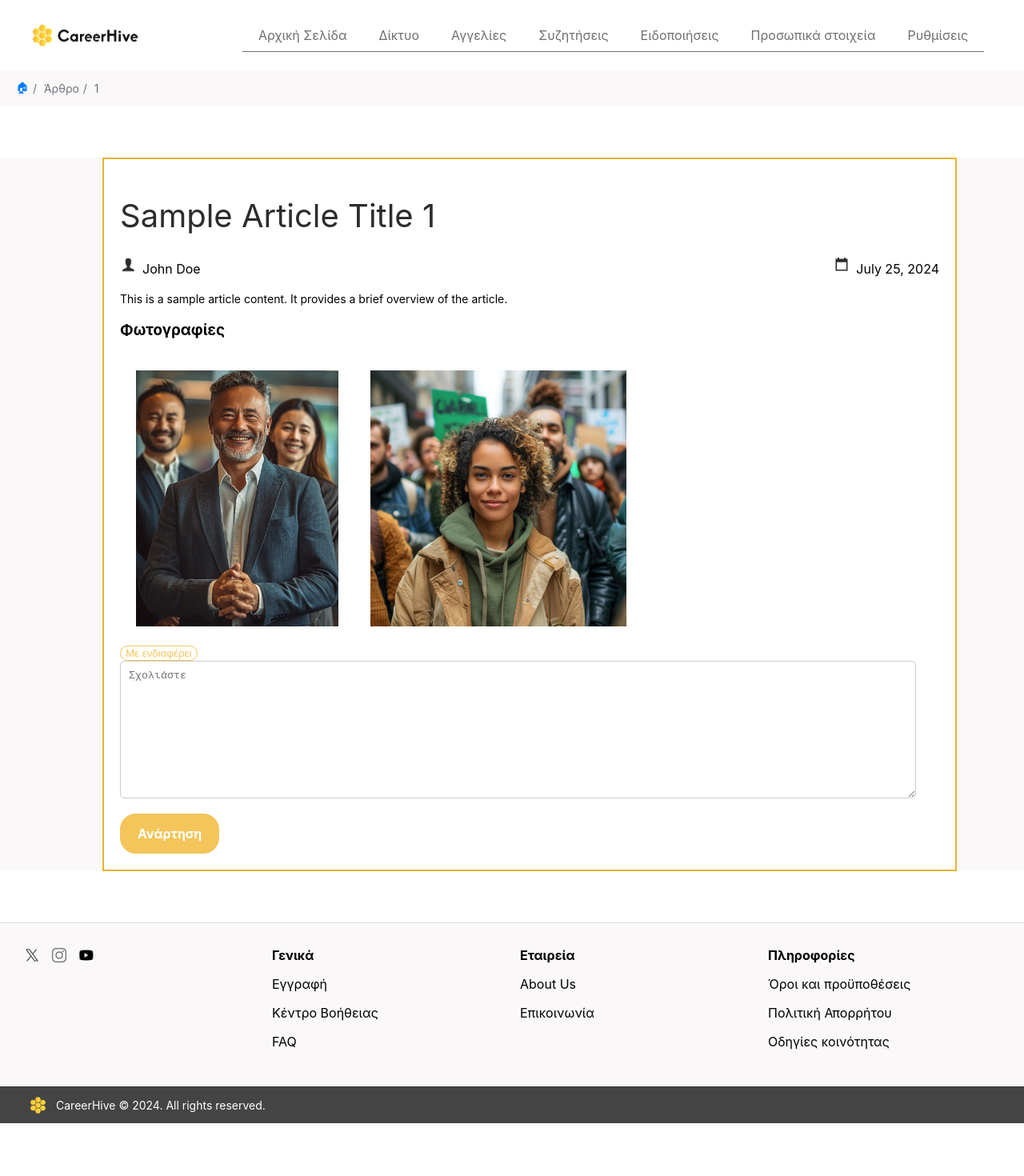
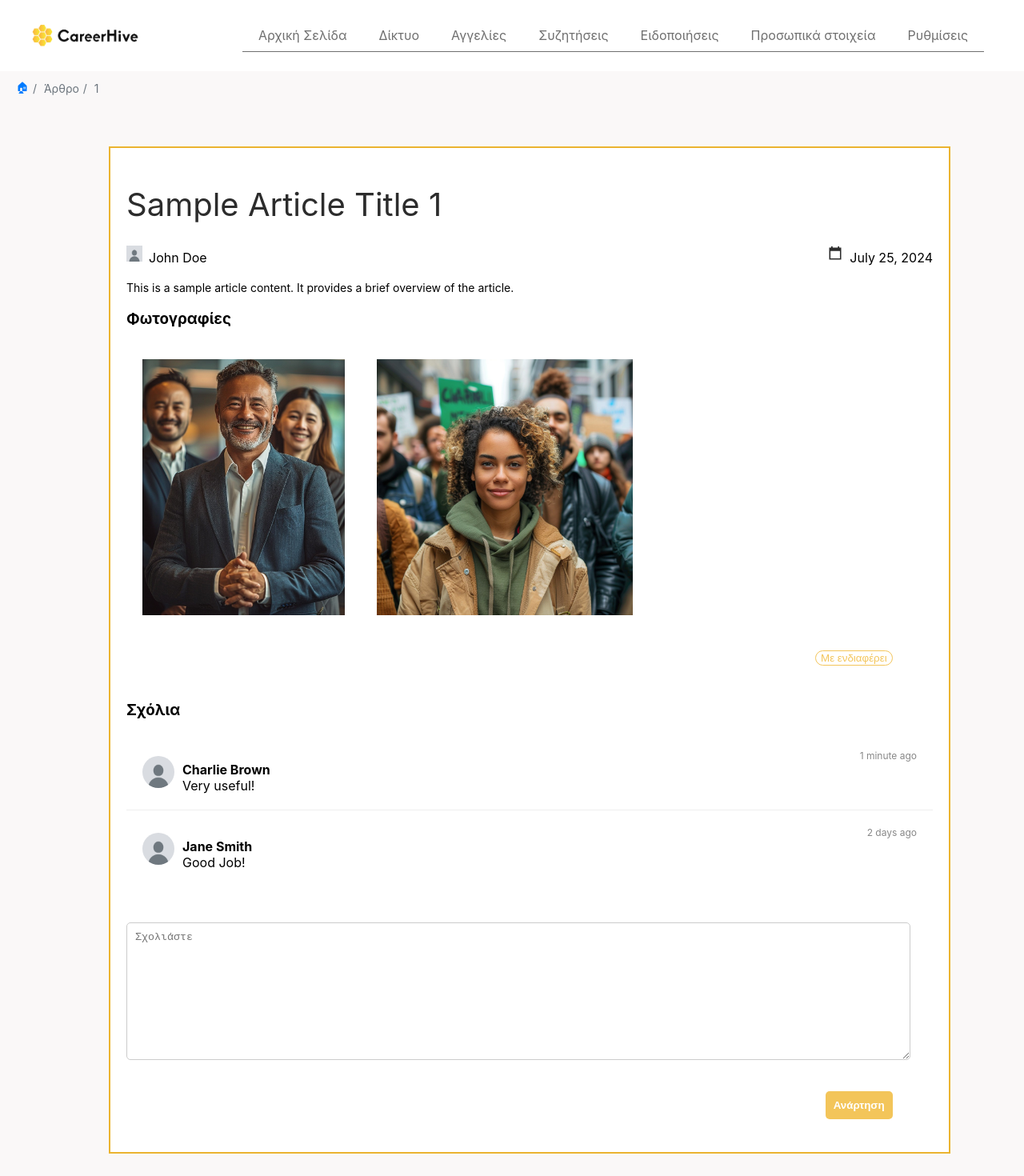
Before and after one commit to IoannaMaritsa/ted, a React (Create React App) app in the folder react-app/: page /epaggelmatias_article/1 in a window 1280 px wide. Shown: the top 1470 px of the page at 80% size. Before the commit the page ends 1404 px from the top, so only its background shows below. Built offline with nearby package versions, Linux system fonts and the light colour scheme.

Commit message:
article fixes

```diff
--- a/react-app/src/App.js
+++ b/react-app/src/App.js
@@ -43,6 +43,7 @@ export default function App() {
             <Route path="/forgot_password" element={<ForgotPass />} />
             <Route path="/admin" element={<Diax_Home />} />
             <Route path="/epaggelmatias_homepage" element={<Epag_Home />} />
+            <Route path="/user_profile" element={<Epag_network_profile />} />
             <Route path="epaggelmatias_article/:id" element={<Epag_article />} />
             <Route path="/epaggelmatias_aggelies" element={<Epag_job_ad />} />
             <Route path="/epaggelmatias_messages" element={<Epag_messages />} />
--- a/react-app/src/css/global.css
+++ b/react-app/src/css/global.css
@@ -10,7 +10,7 @@
   --background-color: #FAF8F8;
   --border-color: #DFDFDF;
   --error-red: #e40c0c;
-    --font-basic: font-family: -apple-system,system-ui,BlinkMacSystemFont,Segoe UI,Roboto,Helvetica Neue,Fira Sans,Ubuntu,Oxygen,Oxygen Sans,Cantarell,Droid Sans,Apple Color Emoji,Segoe UI Emoji,Segoe UI Emoji,Segoe UI Symbol,Lucida Grande,Helvetica,Arial,sans-serif;
+  --font-basic: font-family: -apple-system, system-ui, BlinkMacSystemFont, Segoe UI, Roboto, Helvetica Neue, Fira Sans, Ubuntu, Oxygen, Oxygen Sans, Cantarell, Droid Sans, Apple Color Emoji, Segoe UI Emoji, Segoe UI Emoji, Segoe UI Symbol, Lucida Grande, Helvetica, Arial, sans-serif;
 }
 
 .button-primary {
@@ -68,16 +68,20 @@
   font-family: var(--font-basic);
   font-size: 1rem;
   color: var(--text-dark-grey);
-    margin-top: 20px; /* Space between submit button and prompt */
+  margin-top: 20px;
+  /* Space between submit button and prompt */
 }
 
 .signup-prompt a {
-    color: var(--primary-color); /* Adjust as needed */
-    text-decoration: none; /* Remove default underline */
+  color: var(--primary-color);
+  /* Adjust as needed */
+  text-decoration: none;
+  /* Remove default underline */
 }
 
 .signup-prompt a:hover {
-    text-decoration: underline; /* Underline text on hover */
+  text-decoration: underline;
+  /* Underline text on hover */
 }
 
 .split-page {
@@ -102,11 +106,13 @@
   color: var(--text-dark-grey);
   font-weight: 200;
 }
+
 .text-section p {
   font-size: 28px;
   color: var(--text-dark-grey);
   font-weight: 200;
 }
+
 .image-section {
   flex: 1;
   display: flex;
@@ -121,9 +127,9 @@
 }
 
 .main {
-  width: 100%;
   background-color: var(--background-color);
   min-height: 70%;
+  padding: 50px 10px;
 }
 
 .small-icon {
@@ -135,8 +141,6 @@
 
 .article-container {
   margin-left: 10%;
-  margin-top: 5%;
-  margin-bottom: 5%;
   min-height: 80%;
   width: 80%;
   padding: 20px 20px;
@@ -145,7 +149,14 @@
   text-align: left;
 }
 
-.article-text{
+.article-author1 {
+  display: flex;
+  align-items: center;
+  height: fit-content;
+  cursor: pointer;
+}
+
+.article-text {
   flex: 1;
   background-color: #ffffff;
   text-align: left;
@@ -183,13 +194,36 @@
   width: auto;
 }
 
+.article-comment-section {
+  max-height: 300px;
+  padding: 5px 0px;
+  overflow-y: auto;
+  margin-bottom: 40px;
+}
+
+video {
+  width: 100%;
+  height: auto;
+  opacity: 1;
+  visibility: visible;
+  z-index: 1;
+  background-color: black;
+}
+
+.interest-box {
+  display: flex;
+  align-items: center;
+  justify-content: right;
+  height: fit-content;
+}
+
 .interest-button {
-  display: flex;
+  margin: 2%;
+  margin-right: 5%;
   border: 1px solid var(--button-yellow);
   border-radius: 10px;
   color: var(--button-yellow);
   background-color: #fff;
-  justify-content: left;
   cursor: pointer;
   transition: background-color 0.3s ease;
 
@@ -199,3 +233,20 @@
   border-color: var(--button-hover-yellow);
   color: var(--button-hover-yellow);
 }
+
+.article-comment-button {
+  margin: 2%;
+  margin-right: 5%;
+  padding: 10px;
+  border: none;
+  border-radius: 5px;
+  color: #fff;
+  font-weight:600;
+  background-color: var(--button-yellow);
+  cursor: pointer;
+  transition: background-color 0.3s ease;
+}
+
+.article-comment-button:hover {
+  background-color: var(--button-hover-yellow);
+}
--- a/react-app/src/pages/Epag_Home.js
+++ b/react-app/src/pages/Epag_Home.js
@@ -3,7 +3,9 @@ import Header from '../components/Header';
 import Footer from '../components/Footer';
 import MainBottom from '../components/MainBottom';
 import Article from '../components/article_display';
-import { useState } from 'react';
+import { useState, useEffect } from 'react';
+import { useNavigate } from 'react-router-dom';
+import { useAppContext } from "../context/appContext";
 import '../css/epag-home.css';
 
 export default function Epag_Home() {
@@ -84,6 +86,19 @@ export default function Epag_Home() {
             name: 'Charles White',
         },
     ];
+
+    const { setOtherProfile, otherProfile } = useAppContext();
+
+    const navigate = useNavigate();
+
+    const handleProfileClick = (user) => {
+        setOtherProfile(user);
+        navigate('/user_profile', { state: { otherProfile: user } });
+    };
+
+    useEffect(() => {
+        console.log('Updated otherProfile:', otherProfile);
+    }, [otherProfile]);
 
     const [title, setTitle] = useState('');
     const [body, setBody] = useState('');
@@ -216,7 +231,7 @@ export default function Epag_Home() {
                         <div className="contacts-page">
                             <ul className="contacts-list">
                                 {contacts.map((contact, index) => (
-                                    <div className="contact">
+                                    <div className="contact" onClick={() => handleProfileClick(contact)}>
                                         <img src={contact.profilePic} alt="contact-pic" className="contact-icon" />
                                         <li key={index}>{contact.name} </li>
                                     </div>
--- a/react-app/src/pages/Epag_article.js
+++ b/react-app/src/pages/Epag_article.js
@@ -3,18 +3,56 @@ import Header from '../components/Header';
 import Footer from '../components/Footer';
 import MainBottom from '../components/MainBottom';
 import Breadcrumbs from '../components/Breadcrumbs';
-import { useState } from 'react';
+import { useAppContext } from "../context/appContext";
+import { useState, useEffect } from 'react';
+import { useNavigate } from 'react-router-dom';
 import { useParams } from 'react-router-dom';
 
+const users = [
+    {
+        id: 1,
+        profilePic: '/default-avatar.jpeg',
+        name: 'John Doe',
+    },
+    {
+        id: 2,
+        profilePic: '/default-avatar.jpeg',
+        name: 'Jane Smith',
+    },
+    {
+        id: 3,
+        profilePic: '/default-avatar.jpeg',
+        name: 'Charlie Brown',
+    }
+];
 
 const Epag_article = () => {
+
+    const { setOtherProfile, otherProfile } = useAppContext();
+
+    const navigate = useNavigate();
+
+    const handleProfileClick = (user) => {
+        setOtherProfile(user);
+        navigate('/user_profile', { state: { otherProfile: user } });
+    };
+
+    useEffect(() => {
+        console.log('Updated otherProfile:', otherProfile);
+    }, [otherProfile]);
 
     const [body, setBody] = useState('');
 
     const articles = [
-        { id: 1, title: 'Sample Article Title 1', author: 'John Doe', date: 'July 25, 2024', content: 'This is a sample article content. It provides a brief overview of the article.', attachments: { images: ['businessleader.jpg', 'activist.jpg'], videos: [], audios: [] } },
-        { id: 2, title: 'Sample Article Title 2', author: 'Jane Smith', date: 'July 24, 2024', content: 'This is another sample article content. It provides more details about the article.', attachments: { images: [], videos: [], audios: [] } },
+        { id: 1, title: 'Sample Article Title 1', author: users.find((person) => person.id === 1), date: 'July 25, 2024', content: 'This is a sample article content. It provides a brief overview of the article.', attachments: { images: ['businessleader.jpg', 'activist.jpg'], videos: [], audios: [] } },
+        { id: 2, title: 'Sample Article Title 2', author: users.find((person) => person.id === 2), date: 'July 24, 2024', content: 'This is another sample article content. It provides more details about the article.', attachments: { images: [], videos: ['big_buck_bunn.mp4'], audios: ['sample3.MP3'] } },
         // Add more articles as needed
+    ];
+
+    const all_comments = [
+        { article_id: 1, author: users.find((person) => person.id === 3), date: '1 minute ago', text:'Very useful!'},
+        { article_id: 2, author: users.find((person) => person.id === 3), date: '3 hours ago', text:'I find this very disturbing!'},
+        { article_id: 1, author: users.find((person) => person.id === 2), date: '2 days ago', text:'Good Job!'},
     ];
 
     const { id } = useParams();
@@ -35,6 +73,9 @@ const Epag_article = () => {
         // Reset the form
         setBody('');
     };
+
+    const comments = all_comments.filter((i ,_) => i.article_id === parseInt(id))
+
     return (
         <div>
             <Header variant="professional" />
@@ -45,9 +86,9 @@ const Epag_article = () => {
                         <h1>{article.title}</h1>
                     </div>
                     <div className="article-meta">
-                        <div className="article-author">
-                            <img src="/user.png" alt="User Icon" className="icon" />
-                            <span>{article.author}</span>
+                        <div className="article-author1" onClick={() => handleProfileClick(article.author)}>
+                            <img src={article.author.profilePic} alt="User Icon" className="icon" />
+                            <span>{article.author.name}</span>
                         </div>
                         <div className="article-date">
                             <img src="/calendar.png" alt="Date icon" className="icon" />
@@ -57,40 +98,19 @@ const Epag_article = () => {
                     <p className="article-content">{article.content}</p>
                     {article.attachments.images.length > 0 && (
                         <div className="attachments">
-                            {article.attachments.images.length !== 0 && (
-                                <>
                                     <h3>Φωτογραφίες</h3>
                                     {article.attachments.images.map((image, index) => (
                                         <img key={index} src={`/${image}`} alt={`Attachment ${index + 1}`} className='article-image' />
                                     ))}
-                                </>
-                            )}
-                            {article.attachments.videos.length !== 0 && (
-                                <>
-                                    <h3>Βίντεο</h3>
-                                    {article.attachments.videos.map((video, index) => (
-                                        <video key={index} src={`/${video}`} alt={`Attachment ${index + 1}`} className='article-image' />
-                                    ))}
-                                </>
-                            )}
-                            {article.attachments.audios.length !== 0 && (
-                                <>
-                                    <h3>Ήχοι</h3>
-                                    {article.attachments.audios.map((audio, index) => (
-                                        <audio key={index} src={`/${audio}`} alt={`Attachment ${index + 1}`} className='article-image' />
-                                    ))}
-                                </>
-                            )}
-
                         </div>
                     )}
 
                     {article.attachments.videos.length > 0 && (
                         <div className="attachments">
-                            <h3>Videos</h3>
+                            <h3>Βίντεο</h3>
                             {article.attachments.videos.map((video, index) => (
-                                <video key={index} controls>
-                                    <source src={`/${video}`} type="video/mp4" />
+                                <video width="500" key={index} controls>
+                                    <source src={`/${video}`} type="video/mp4" className='video' />
                                     Your browser does not support the video tag.
                                 </video>
                             ))}
@@ -99,7 +119,7 @@ const Epag_article = () => {
 
                     {article.attachments.audios.length > 0 && (
                         <div className="attachments">
-                            <h3>Audios</h3>
+                            <h3>Ήχοι</h3>
                             {article.attachments.audios.map((audio, index) => (
                                 <audio key={index} controls>
                                     <source src={`/${audio}`} type="audio/mpeg" />
@@ -108,7 +128,29 @@ const Epag_article = () => {
                             ))}
                         </div>
                     )}
-                    <button className='interest-button'>Με ενδιαφέρει</button>
+                    <div className='interest-box'>
+                        <button className='interest-button'>Με ενδιαφέρει</button>
+                    </div>
+
+                    <div className='article-comment-section'>
+                        <h3>Σχόλια</h3>
+                        {comments.length === 0 ? (
+                            <div className='notification-item'>Το άρθρο δεν έχει ακόμα σχόλια</div>
+                        ) : (
+                            <>
+                                {comments.map((comment, index) => (
+                                    <div className='notification-item'>
+                                        <img src={comment.author.profilePic} alt={`${comment.author.name}'s profile`} className='profile-pic'/>
+                                        <div className='notification-text'>
+                                            <div className="notification-time">{comment.date}</div>
+                                            <span className="notification-name" onClick={() => handleProfileClick(comment.author)}>{comment.author.name}</span>
+                                            <span>{comment.text}</span>
+                                        </div>
+                                    </div>
+                                ))}
+                            </>
+                        )}
+                    </div>
 
                     <div className="input-group">
                         <textarea
@@ -118,7 +160,9 @@ const Epag_article = () => {
                             placeholder="Σχολιάστε"
                         />
                     </div>
-                    <button onClick={handleSubmit} className="button-primary">Ανάρτηση</button>
+                    <div className='interest-box'>
+                        <button onClick={handleSubmit} className="article-comment-button">Ανάρτηση</button>
+                    </div>
                 </div>
             </div>
             <MainBottom />
```
Also changed, not shown: 2 other files (tests, documents, lock files or other folders). Lines whose indentation alone changed are shown as unchanged.
